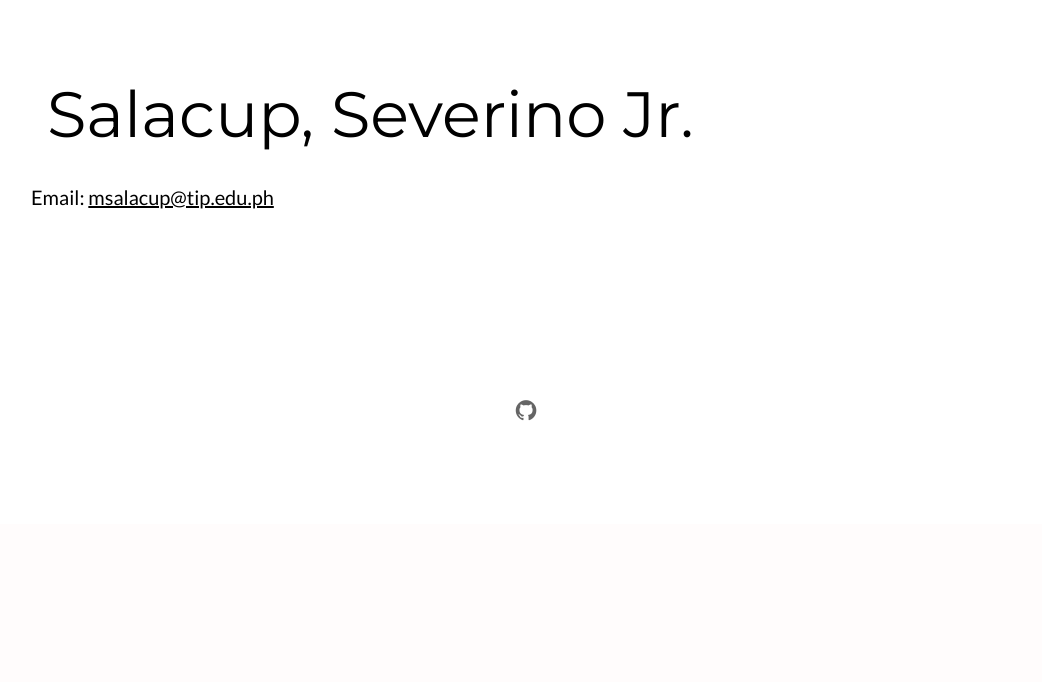
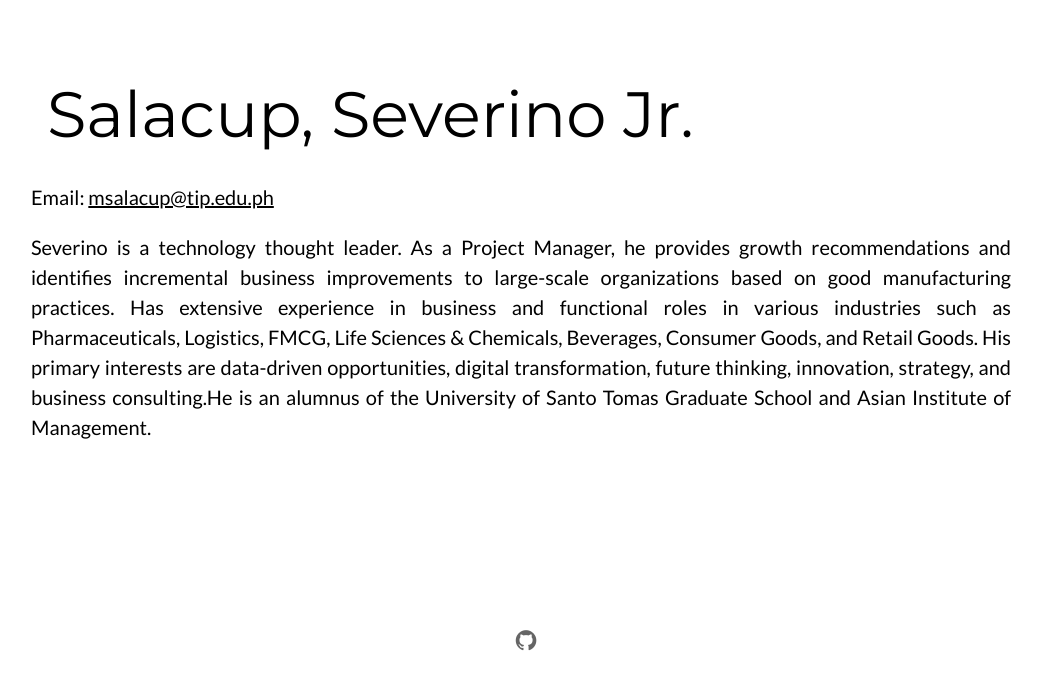
Before and after one commit to knowell41/deep_learning_project_jean, a Flask app: page /about in a window 1280 px wide. Shown: the part 2392-3074 px from the top of the page, without its empty margins (119-1161 px from the left). Before the commit the page ends 2813 px from the top, so only its background shows below. Run offline with Flask 2, Linux system fonts and the light colour scheme.

Commit message:
Neo's information updated

```diff
--- a/app/templates/about.html
+++ b/app/templates/about.html
@@ -53,5 +53,14 @@
   <div class="w3-content">
     <p style="font-size:20px">Email: <a href="mailto:msalacup@tip.edu.ph">msalacup@tip.edu.ph</a></p>
   </div>
+  <div class="w3-content">
+    <p style="font-size:20px; text-align:justify"> Severino is a technology thought leader. As a Project Manager, he provides
+      growth recommendations and identifies incremental business improvements to large-scale organizations based on good manufacturing
+      practices. Has extensive experience in business and functional roles in various industries such as Pharmaceuticals, Logistics,
+      FMCG, Life Sciences & Chemicals, Beverages, Consumer Goods, and Retail Goods. His primary interests are data-driven opportunities,
+      digital transformation, future thinking, innovation, strategy, and business consulting.He is an alumnus of the University of Santo
+      Tomas Graduate School and Asian Institute of Management.
+    </p>
+  </div>
 </div>
 {% endblock %}
```
